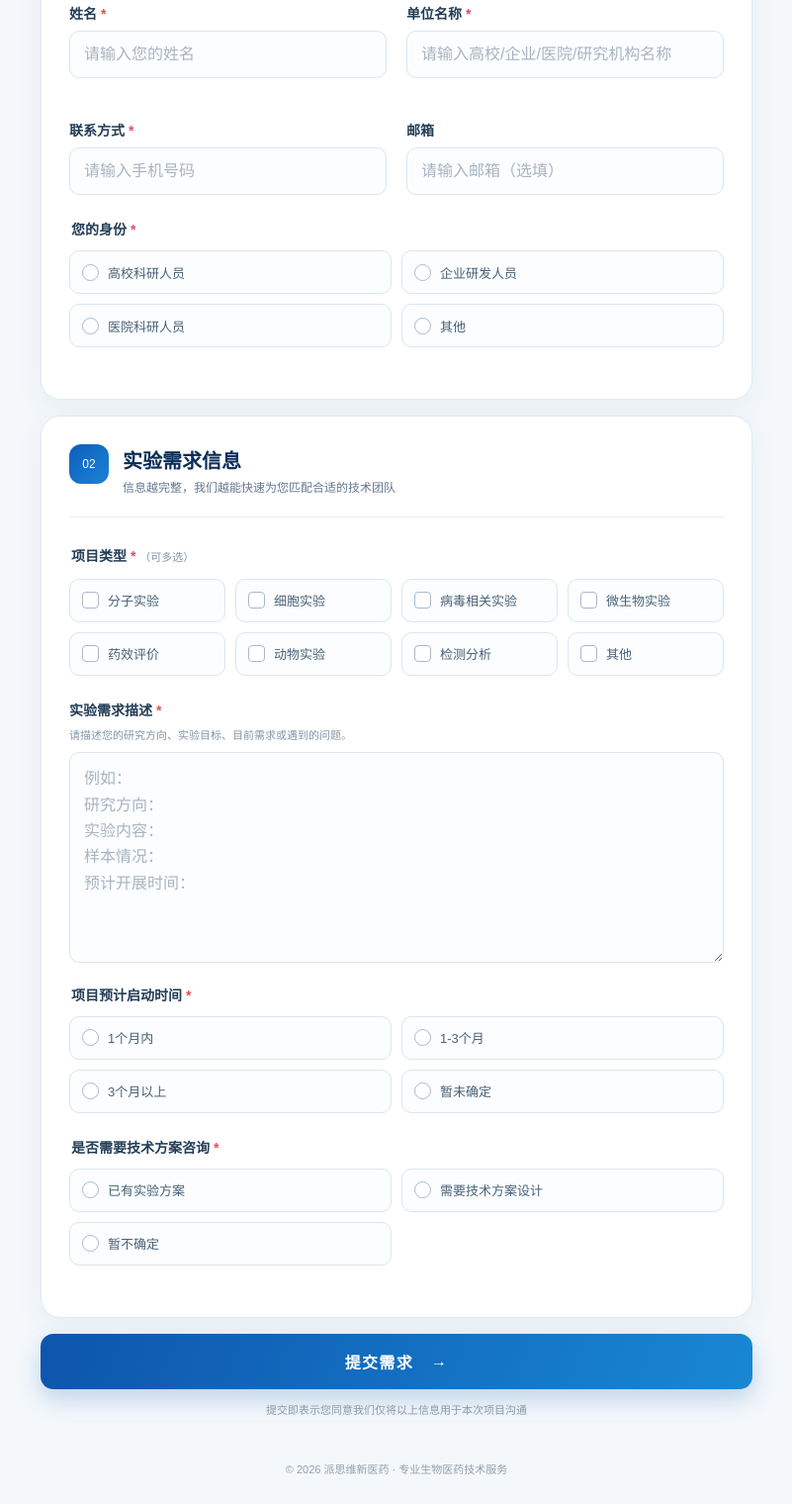
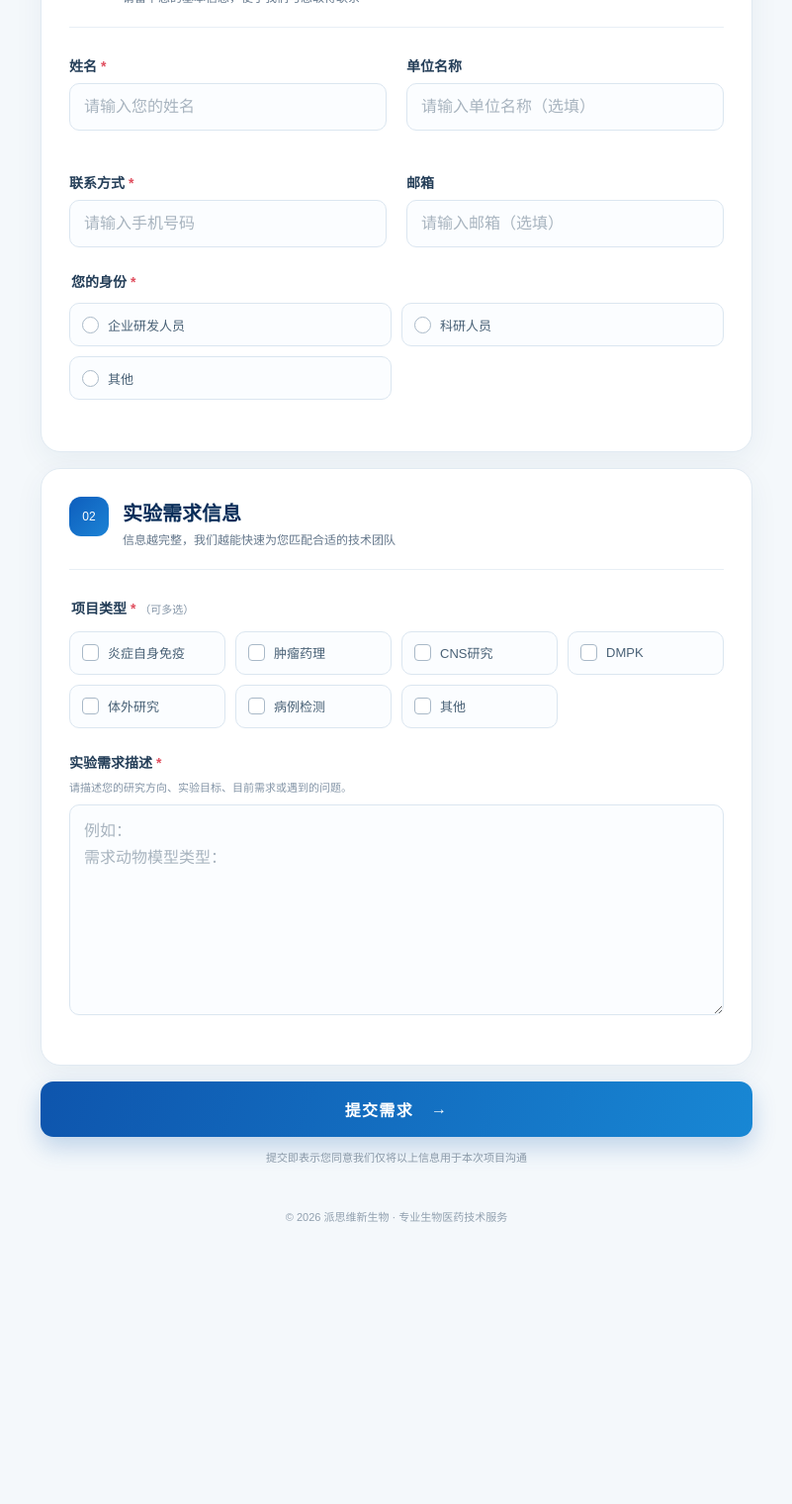
Before and after one commit to ninomae9792-cpu/research-request-h5, a plain HTML site: page index.html in a window 1280 px wide. Shown: the part 510-2030 px from the top of the page at 99% size, without its empty margins (239-1040 px from the left). After the commit the page ends 1775 px from the top, so only its background shows below. Drawn offline with Linux system fonts and the light colour scheme.

Commit message:
Update index.html for experiment request form

```diff
--- a/index.html
+++ b/index.html
@@ -5,19 +5,19 @@
   <meta name="viewport" content="width=device-width,initial-scale=1,viewport-fit=cover">
   <meta name="theme-color" content="#082d59">
   <meta name="format-detection" content="telephone=no">
-  <title>科研需求提交｜派思维新医药</title>
-  <meta name="description" content="提交您的科研项目需求，派思维新医药专业技术团队将在1个工作日内与您联系。">
+  <title>实验需求提交｜派思维新生物</title>
+  <meta name="description" content="提交您的实验项目需求，派思维新生物专业技术团队将在1个工作日内与您联系。">
   <link rel="stylesheet" href="styles.css">
 </head>
 <body>
   <main id="formPage">
     <header class="hero">
       <div class="hero-content">
-        <div class="brand"><b>P</b><span>派思维新医药</span></div>
-        <p class="eyebrow">RESEARCH SERVICE REQUEST</p>
-        <h1>科研需求提交</h1>
-        <p class="intro">填写您的项目需求，我们将安排专业团队与您沟通，为您的科研项目提供技术支持。</p>
-        <div class="services"><span>🧬 分子实验</span><span>🔬 细胞实验</span><span>🦠 病毒相关实验</span><span>💊 药效评价研究</span></div>
+        <div class="brand"><img src="logo-novopathway-transparent.png" alt="派思维新生物 Novopathway"></div>
+        <p class="eyebrow">EXPERIMENT SERVICE REQUEST</p>
+        <h1>实验需求提交</h1>
+        <p class="intro">填写您的项目需求，我们将安排专业团队与您沟通，为您的医药研发提供技术支持。</p>
+        <div class="services"><span>🔍 药物早期发现</span><span>⚗️ 体外筛选</span><span>🧬 DMPK</span><span>🐇 non-GLP</span><span>💊 药效评价研究</span></div>
         <p class="privacy">✓ 信息仅用于项目沟通，我们将严格保护您的隐私</p>
       </div>
     </header>
@@ -27,14 +27,13 @@
         <div class="section-title"><i>01</i><div><h2>客户信息</h2><p>请留下您的基本信息，便于我们与您取得联系</p></div></div>
         <div class="field-grid">
           <label class="field"><b>姓名 <em>*</em></b><input name="姓名" autocomplete="name" placeholder="请输入您的姓名" required></label>
-          <label class="field"><b>单位名称 <em>*</em></b><input name="单位名称" autocomplete="organization" placeholder="请输入高校/企业/医院/研究机构名称" required></label>
+          <label class="field"><b>单位名称</b><input name="单位名称" autocomplete="organization" placeholder="请输入单位名称（选填）"></label>
           <label class="field"><b>联系方式 <em>*</em></b><input name="联系方式" type="tel" inputmode="numeric" autocomplete="tel" placeholder="请输入手机号码" required></label>
           <label class="field"><b>邮箱</b><input name="邮箱" type="email" inputmode="email" autocomplete="email" placeholder="请输入邮箱（选填）"></label>
         </div>
         <fieldset><legend>您的身份 <em>*</em></legend><div class="choices">
-          <label><input type="radio" name="您的身份" value="高校科研人员" required><span></span>高校科研人员</label>
-          <label><input type="radio" name="您的身份" value="企业研发人员"><span></span>企业研发人员</label>
-          <label><input type="radio" name="您的身份" value="医院科研人员"><span></span>医院科研人员</label>
+          <label><input type="radio" name="您的身份" value="企业研发人员" required><span></span>企业研发人员</label>
+          <label><input type="radio" name="您的身份" value="科研人员"><span></span>科研人员</label>
           <label><input type="radio" name="您的身份" value="其他"><span></span>其他</label>
         </div></fieldset>
       </section>
@@ -42,37 +41,25 @@
       <section class="card">
         <div class="section-title"><i>02</i><div><h2>实验需求信息</h2><p>信息越完整，我们越能快速为您匹配合适的技术团队</p></div></div>
         <fieldset><legend>项目类型 <em>*</em> <small>（可多选）</small></legend><div class="choices checks">
-          <label><input type="checkbox" name="项目类型" value="分子实验"><span></span>分子实验</label>
-          <label><input type="checkbox" name="项目类型" value="细胞实验"><span></span>细胞实验</label>
-          <label><input type="checkbox" name="项目类型" value="病毒相关实验"><span></span>病毒相关实验</label>
-          <label><input type="checkbox" name="项目类型" value="微生物实验"><span></span>微生物实验</label>
-          <label><input type="checkbox" name="项目类型" value="药效评价"><span></span>药效评价</label>
-          <label><input type="checkbox" name="项目类型" value="动物实验"><span></span>动物实验</label>
-          <label><input type="checkbox" name="项目类型" value="检测分析"><span></span>检测分析</label>
+          <label><input type="checkbox" name="项目类型" value="炎症自身免疫"><span></span>炎症自身免疫</label>
+          <label><input type="checkbox" name="项目类型" value="肿瘤药理"><span></span>肿瘤药理</label>
+          <label><input type="checkbox" name="项目类型" value="CNS研究"><span></span>CNS研究</label>
+          <label><input type="checkbox" name="项目类型" value="DMPK"><span></span>DMPK</label>
+          <label><input type="checkbox" name="项目类型" value="体外研究"><span></span>体外研究</label>
+          <label><input type="checkbox" name="项目类型" value="病例检测"><span></span>病例检测</label>
           <label><input type="checkbox" name="项目类型" value="其他"><span></span>其他</label>
         </div></fieldset>
-        <label class="field"><b>实验需求描述 <em>*</em></b><small>请描述您的研究方向、实验目标、目前需求或遇到的问题。</small><textarea name="实验需求描述" rows="7" placeholder="例如：&#10;研究方向：&#10;实验内容：&#10;样本情况：&#10;预计开展时间：" required></textarea></label>
-        <fieldset><legend>项目预计启动时间 <em>*</em></legend><div class="choices">
-          <label><input type="radio" name="项目预计启动时间" value="1个月内" required><span></span>1个月内</label>
-          <label><input type="radio" name="项目预计启动时间" value="1-3个月"><span></span>1-3个月</label>
-          <label><input type="radio" name="项目预计启动时间" value="3个月以上"><span></span>3个月以上</label>
-          <label><input type="radio" name="项目预计启动时间" value="暂未确定"><span></span>暂未确定</label>
-        </div></fieldset>
-        <fieldset><legend>是否需要技术方案咨询 <em>*</em></legend><div class="choices">
-          <label><input type="radio" name="是否需要技术方案咨询" value="已有实验方案" required><span></span>已有实验方案</label>
-          <label><input type="radio" name="是否需要技术方案咨询" value="需要技术方案设计"><span></span>需要技术方案设计</label>
-          <label><input type="radio" name="是否需要技术方案咨询" value="暂不确定"><span></span>暂不确定</label>
-        </div></fieldset>
+        <label class="field"><b>实验需求描述 <em>*</em></b><small>请描述您的研究方向、实验目标、目前需求或遇到的问题。</small><textarea name="实验需求描述" rows="7" placeholder="例如：&#10;需求动物模型类型：" required></textarea></label>
       </section>
       <p id="error" class="error" role="alert"></p>
       <button id="submitButton" type="submit">提交需求 <span>→</span></button>
       <p class="submit-note">提交即表示您同意我们仅将以上信息用于本次项目沟通</p>
     </form>
-    <footer>© 2026 派思维新医药 · 专业生物医药技术服务</footer>
+    <footer>© 2026 派思维新生物 · 专业生物医药技术服务</footer>
   </main>
 
   <main id="successPage" class="success-page" hidden>
-    <section class="success-card"><div class="success-mark">✓</div><p class="eyebrow">SUBMISSION RECEIVED</p><h1>感谢您的提交！</h1><p>我们的技术团队将在1个工作日内与您联系。</p><hr><small>派思维新医药 · 为科研提供可靠技术支持</small><button id="againButton" type="button">继续提交其他需求</button></section>
+    <section class="success-card"><div class="success-mark">✓</div><p class="eyebrow">SUBMISSION RECEIVED</p><h1>感谢您的提交！</h1><p>我们的技术团队将在1个工作日内与您联系。</p><hr><small>派思维新生物 · 为医药研发提供可靠技术支持</small><button id="againButton" type="button">继续提交其他需求</button></section>
   </main>
   <script src="config.js"></script>
   <script src="app.js"></script>
```
